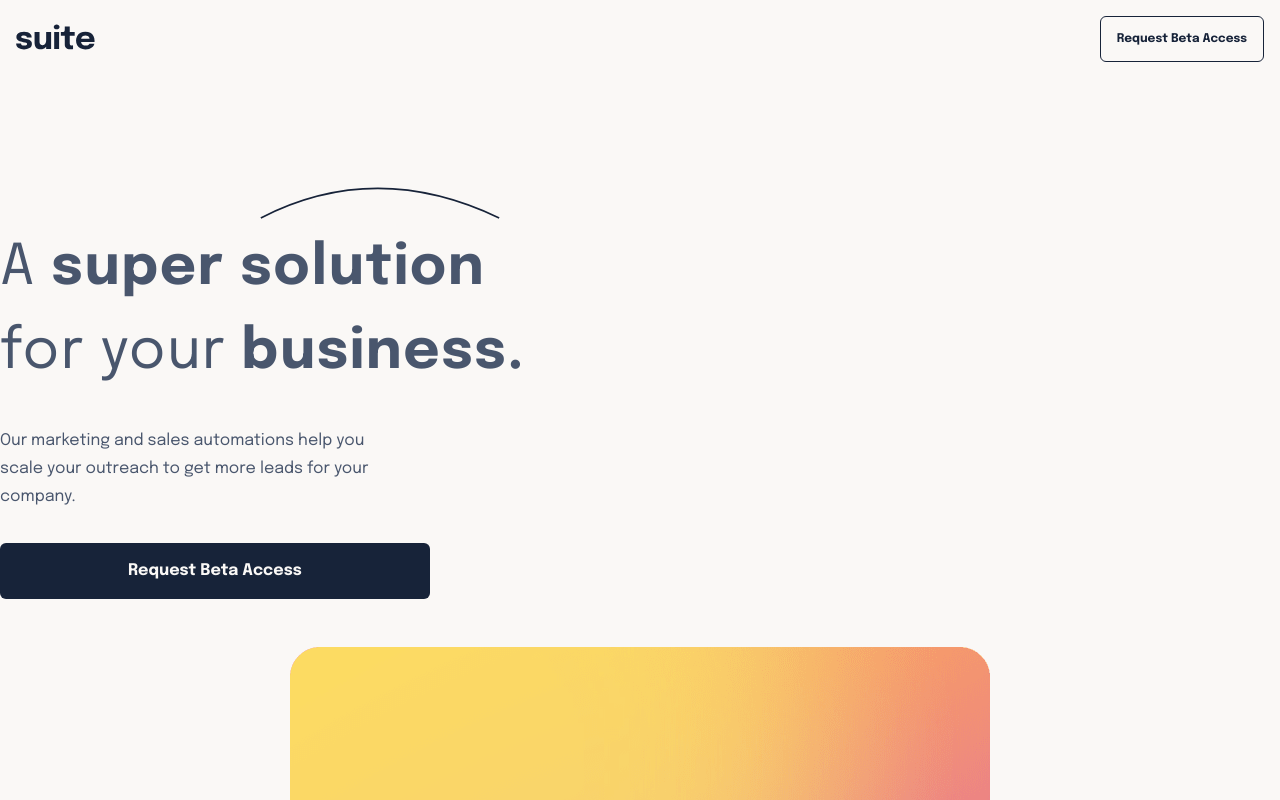
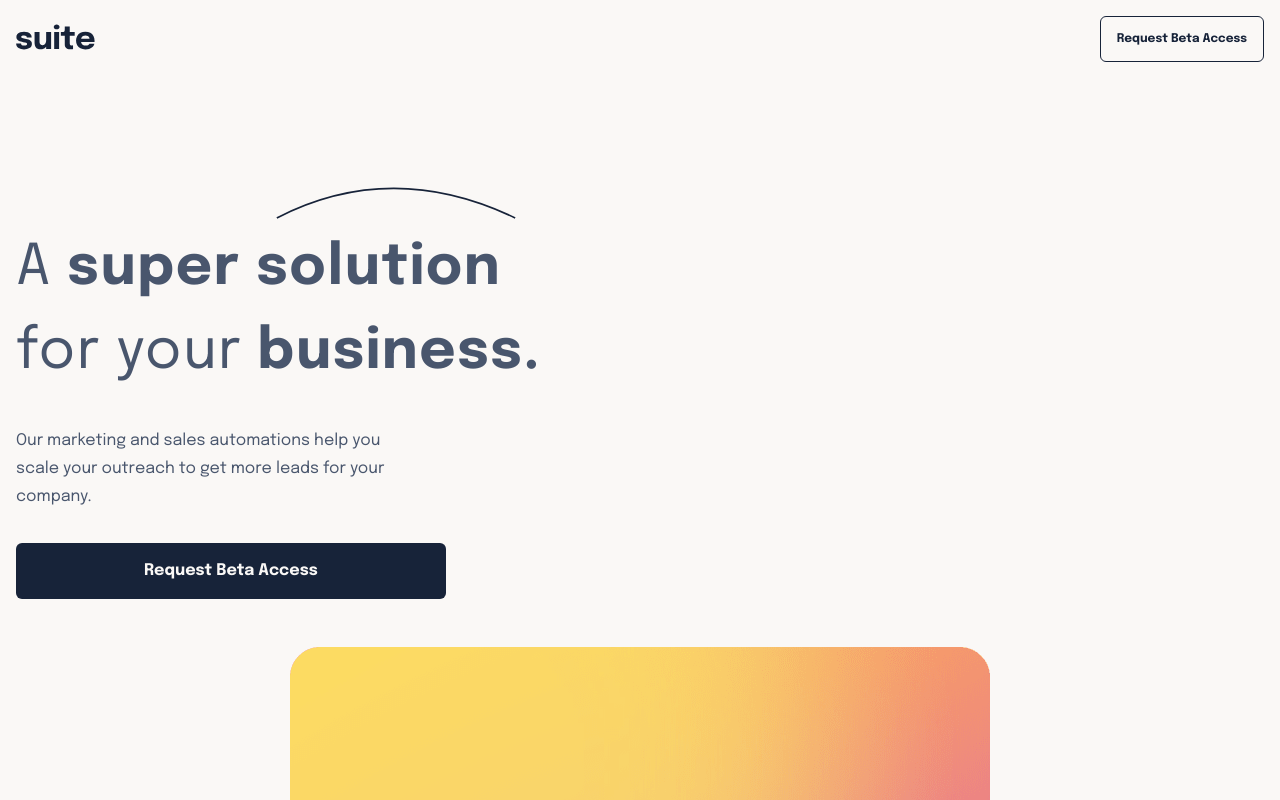
Before and after one commit to mdubelbeis/suite-landing-page, a React (Create React App) app: page / in a window 1280 px wide. Shown: the top 800 px of the page. Built offline with nearby package versions, Linux system fonts and the light colour scheme.

Commit message:
restructured App component

```diff
--- a/src/components/App.js
+++ b/src/components/App.js
@@ -6,11 +6,13 @@ import Footer from './Footer.component';
 
 const App = () => {
   return (
-    <div className="container w-full mx-auto">
+    <>
       <Header />
-      <Info />
+      <main className="w-auto mx-auto md:px-4 overflow-hidden">
+        <Info />
+      </main>
       <Footer />
-    </div>
+    </>
   );
 };
 
```
